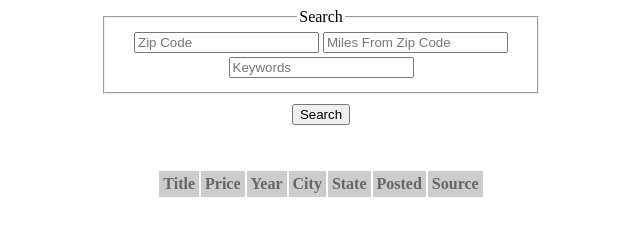
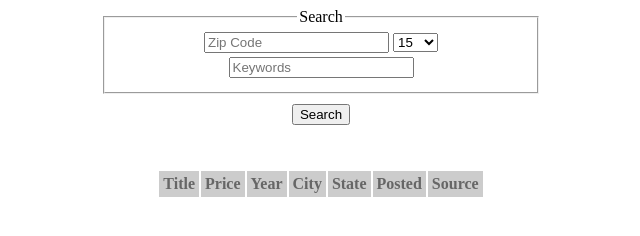
Before and after one commit to frogr/carSearch, a website: page head.html in a window 1280 px wide. Shown: the whole page, without its empty margins (319-959 px from the left). Drawn offline with Linux system fonts and the light colour scheme.

Commit message:
made changes for client

```diff
--- a/head.html
+++ b/head.html
@@ -28,7 +28,13 @@
 		<legend>Search</legend>
 		<div id="Error" class="Error">&nbsp;</div>
 		<input type="text" name="postal" placeholder="Zip Code">
-		<input type="number" name="search_distance" placeholder="Miles From Zip Code">
+		<!-- <input type="number" name="search_distance" placeholder="Miles From Zip Code"> -->
+		<select name="search_distance">
+			<option>15</option>
+			<option>50</option>
+			<option>100</option>
+			<option>500</option>
+		</select>
 		<input type="text" name="keyword" placeholder="Keywords">
 	</fieldset>
 	<div class="Actions">
--- a/script.js
+++ b/script.js
@@ -164,7 +164,7 @@ const server = http.createServer((req, res) => {
     });
 });
 
-//server running at 127.0.0.1:3000
+// server running at 127.0.0.1:3000
 // server.listen(port, hostname, () => {
 //     console.log(`Server running at http://${hostname}:${port}/`);
 // });
```
Also changed, not shown: NDex.html (+0 -23 lines).
